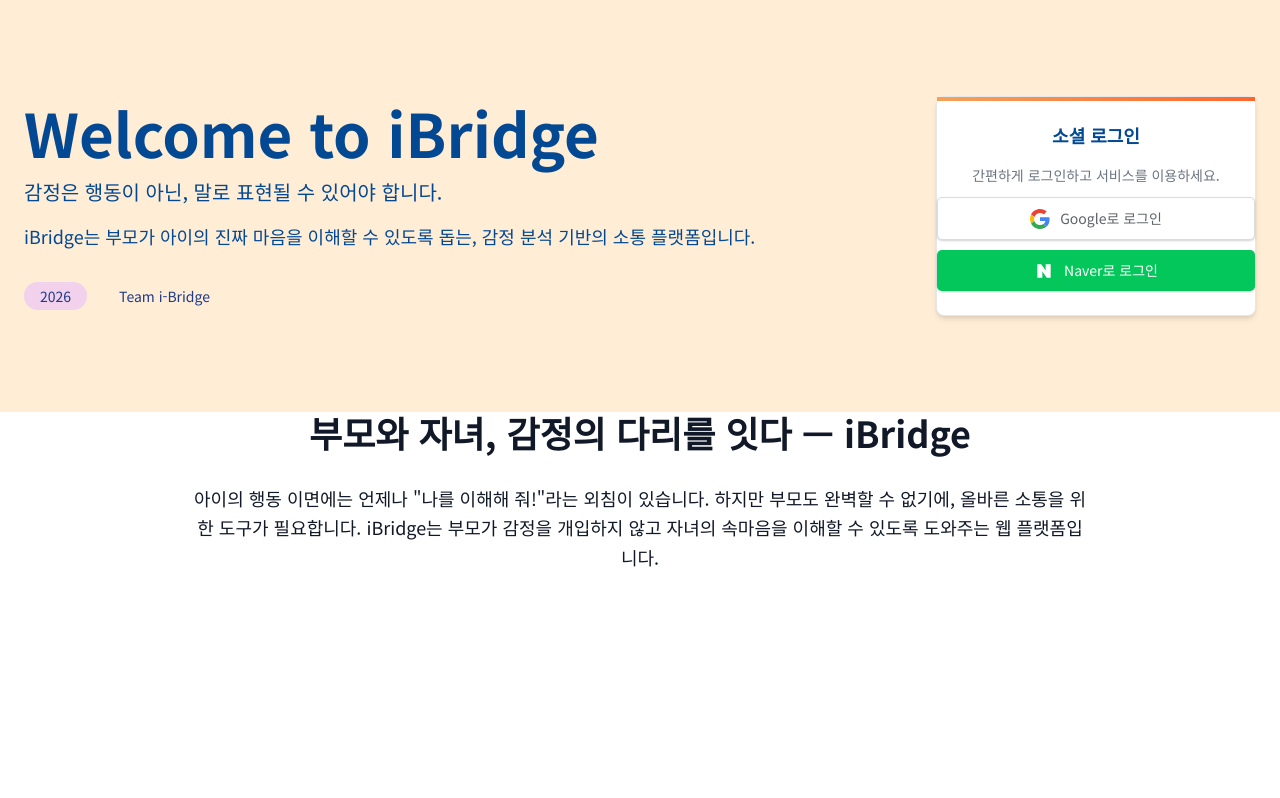
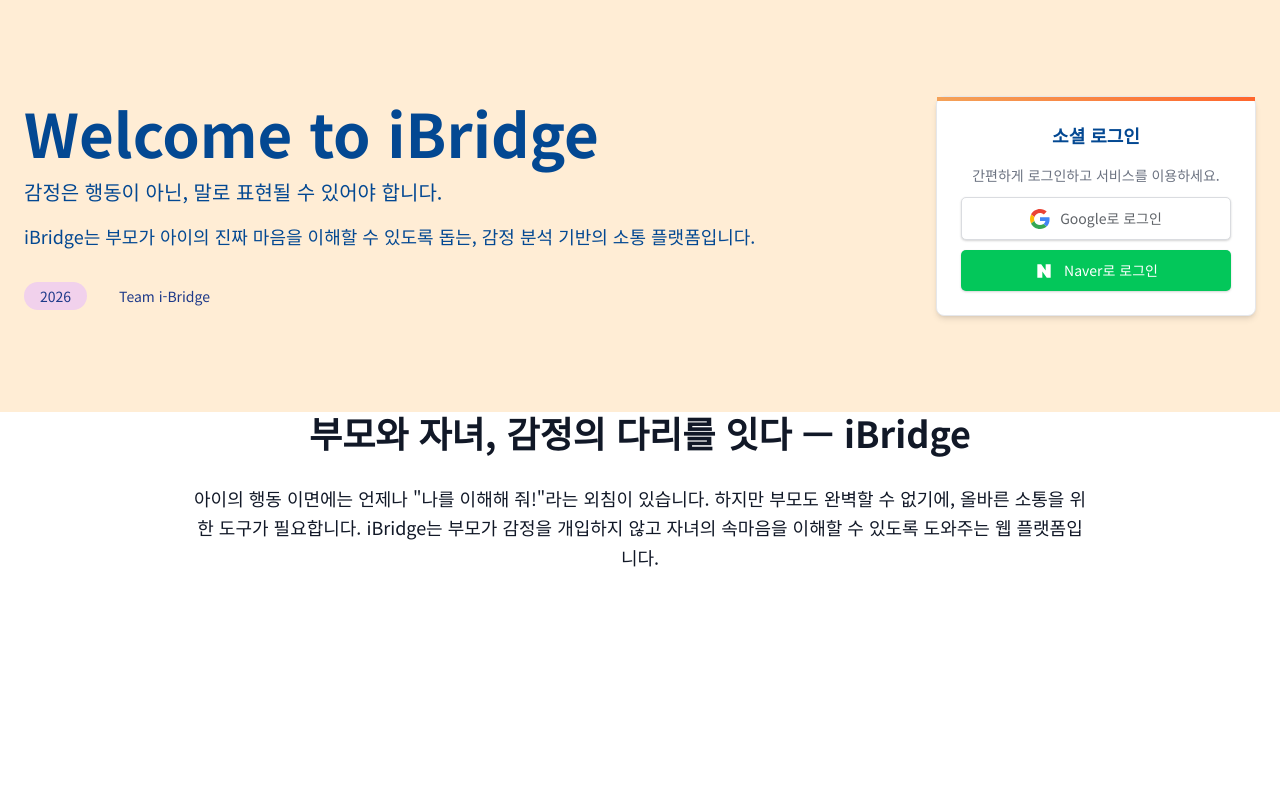
Before and after one commit to i-Bridge/front-ibridge-2025, a Next.js app: page / in a window 1280 px wide. Shown: the top 798 px of the page. Built offline with nearby package versions, Linux system fonts and the light colour scheme; no server answers.

Commit message:
Fix: 디자인 요소 조금 수정

```diff
--- a/src/app/(start)/page.tsx
+++ b/src/app/(start)/page.tsx
@@ -77,7 +77,7 @@ export default function StartPage() {
               viewport={{ once: true }}
               className="w-80"
             >
-              <div className="bg-white py-6 rounded-lg shadow-md border border-gray-200 relative overflow-visible min-h-[200px]">
+              <div className="bg-white p-6 rounded-lg shadow-md border border-gray-200 relative overflow-visible min-h-[200px]">
                 <div className="absolute inset-x-0 top-0 h-1 bg-gradient-to-r from-i-lightorange to-i-orange"></div>
                 <div className="space-y-3">
                   <LoginButton />
--- a/src/components/Header/Mypage.tsx
+++ b/src/components/Header/Mypage.tsx
@@ -88,7 +88,7 @@ export default function Mypage({
       <ul className=" border-t">
         <Link href={`/parent/${childId}/familyedit`}>
           <li>
-            <button className="block w-full px-4 py-2 text-sm  text-left hover:bg-gray-100">
+            <button className="block w-full px-4 py-2 text-sm  text-gray-900 text-left hover:bg-gray-100">
               가족 정보 수정하기
             </button>
           </li>
--- a/src/components/Home/aiComment.tsx
+++ b/src/components/Home/aiComment.tsx
@@ -19,8 +19,10 @@ const mockupData = [
     ];
 
     return (
-      <div className="w-full bg-i-ivory py-14">
+
+      <div className="w-full bg-i-ivory py-14 ">
         <div className="max-w-4xl mx-auto">
+          {/*윗줄*/}
           <div className="flex justify-start gap-4 mb-4">
             {mockupData.slice(0, 2).map((text, index) => (
               <div key={index} className="bg-white p-4 rounded-xl shadow-md w-max flex items-center">
@@ -29,6 +31,7 @@ const mockupData = [
               </div>
             ))}
           </div>
+          {/*아랫줄*/}
           <div className="flex justify-start gap-4">
             {mockupData.slice(2).map((text, index) => (
               <div key={index} className="bg-white p-4 rounded-xl shadow-md w-max flex items-center">
@@ -39,5 +42,6 @@ const mockupData = [
           </div>
         </div>
       </div>
+
     );
   }
```
